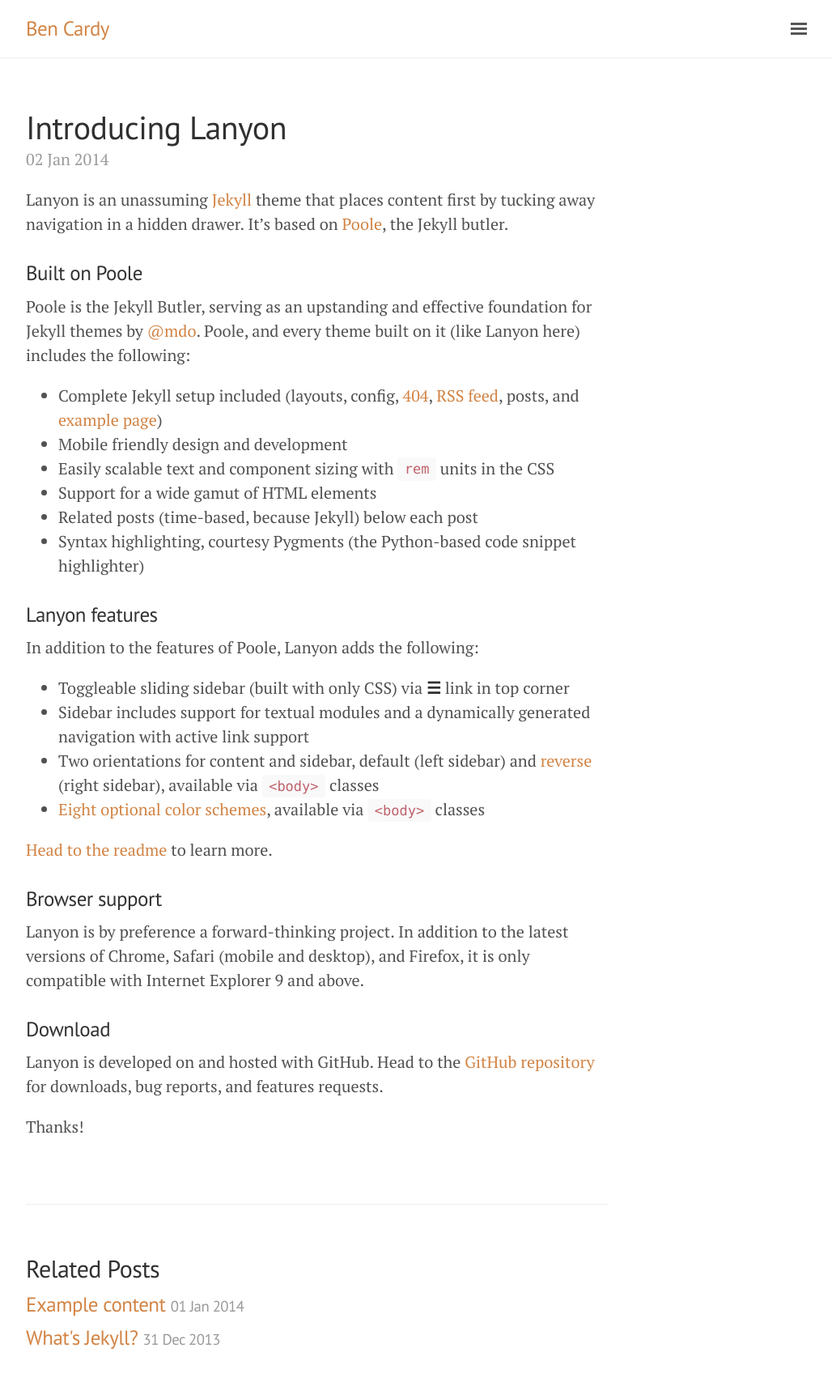
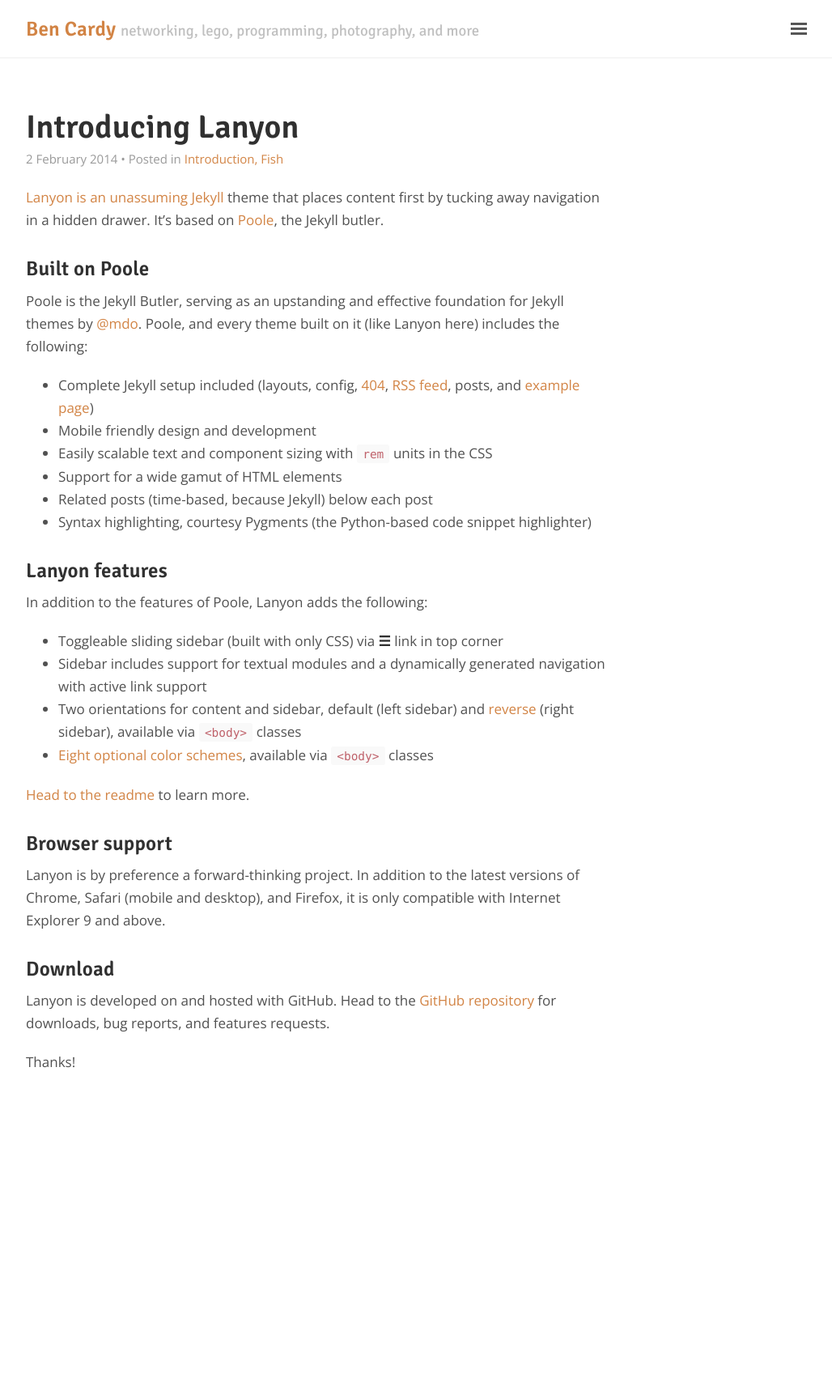
Before and after one commit to benbacardi/benbacardi.github.io, a Jekyll site: the page built from _posts/2014-02-02-introducing-lanyon.md, in a window 1280 px wide. Shown: the whole page at 81% size, without its empty margins (248-1276 px from the left). Built offline with Jekyll 4.4.1, drawn with Linux system fonts in a browser that asks for light colours; after the commit the page ends 1394 px from its top, so only the background shows below that.

Commit message:
Theme updates

```diff
--- a/_config.yml
+++ b/_config.yml
@@ -3,11 +3,11 @@
 
 # Setup
 title:               Ben Cardy
-#tagline:             'A Jekyll theme'
+tagline:             'networking, lego, programming, photography, and more'
 description:         'Posts on networking, Lego, programming, photography, and other subjects'
 url:                 http://bencardy.co.uk
 baseurl:             ''
-gems:                [jekyll-paginate]
+#gems:                [jekyll-paginate, jekyll-archives]
 paginate:            5
 paginate_path:       'page:num'
 
@@ -19,3 +19,6 @@
 
 # Custom vars
 version:             1.0.0
+
+plugins:
+    - jekyll-paginate
--- a/_includes/head.html
+++ b/_includes/head.html
@@ -18,7 +18,10 @@
   <link rel="stylesheet" href="{{ site.baseurl }}/public/css/poole.css">
   <link rel="stylesheet" href="{{ site.baseurl }}/public/css/syntax.css">
   <link rel="stylesheet" href="{{ site.baseurl }}/public/css/lanyon.css">
+  <link rel="stylesheet" href="{{ site.baseurl }}/public/css/style.css">
   <link rel="stylesheet" href="https://fonts.googleapis.com/css?family=PT+Serif:400,400italic,700%7CPT+Sans:400">
+
+  <link rel="stylesheet" href="https://fonts.googleapis.com/css?family=Signika:400,400italic,600,600italic|Open+Sans:400,400italic,700">
 
   <!-- Icons -->
   <link rel="apple-touch-icon-precomposed" sizes="144x144" href="{{ site.baseurl }}/public/apple-touch-icon-precomposed.png">
--- a/_layouts/post.html
+++ b/_layouts/post.html
@@ -4,11 +4,19 @@
 
 <div class="post">
   <h1 class="post-title">{{ page.title }}</h1>
-  <span class="post-date">{{ page.date | date_to_string }}</span>
+  <span class="post-date">
+    {{ page.date | date: "%e %B %Y" }}
+    {% if page.categories %}
+      • Posted in
+      {% for category in page.categories %}
+        <a href="{{ site.baseurl }}/categories/#{{ category|slugize }}">{{ category }}<a/>{% unless forloop.last %},{% endunless %}
+      {% endfor %}
+    {% endif %}
+  </span>
   {{ content }}
 </div>
 
-<div class="related">
+<!--<div class="related">
   <h2>Related Posts</h2>
   <ul class="related-posts">
     {% for post in site.related_posts limit:3 %}
@@ -16,10 +24,10 @@
         <h3>
           <a href="{{ site.baseurl }}{{ post.url }}">
             {{ post.title }}
-            <small>{{ post.date | date_to_string }}</small>
+            <small>{{ post.date | date: "%e %B %Y" }}</small>
           </a>
         </h3>
       </li>
     {% endfor %}
   </ul>
-</div>
+</div>-->
--- a/_posts/2014-01-02-introducing-lanyon.md
+++ b/_posts/2014-02-02-introducing-lanyon.md
@@ -1,6 +1,7 @@
 ---
 layout: post
 title: Introducing Lanyon
+categories: [Introduction, Fish]
 ---
 
 Lanyon is an unassuming [Jekyll](http://jekyllrb.com) theme that places content first by tucking away navigation in a hidden drawer. It's based on [Poole](http://getpoole.com), the Jekyll butler.
--- /dev/null
+++ b/public/css/style.css
@@ -0,0 +1,31 @@
+html {
+    font-family: "Open Sans", Helvetica, Arial, sans-serif;
+}
+
+h1, h2, h3, h4, h5, h6 {
+    font-family: "Signika", Helvetica, Arial, sans-serif;
+    font-weight: 600;
+    letter-spacing: .2px;
+}
+
+.post {
+    font-size: 85%;
+    line-height: 1.4rem;
+    border-bottom: 1px solid #eee;
+}
+
+.post:last-child {
+    border-bottom: none;
+}
+
+.post-date {
+    font-size: 0.75rem;
+}
+
+.archive .post-date {
+    display: inline;
+}
+
+.archive h2 small {
+    color: #9a9a9a;
+}
```
Also changed, not shown: archive.html (added, +30 -0 lines), categories.html (added, +25 -0 lines), index.html (+9 -1 lines), LICENSE.md (deleted).
